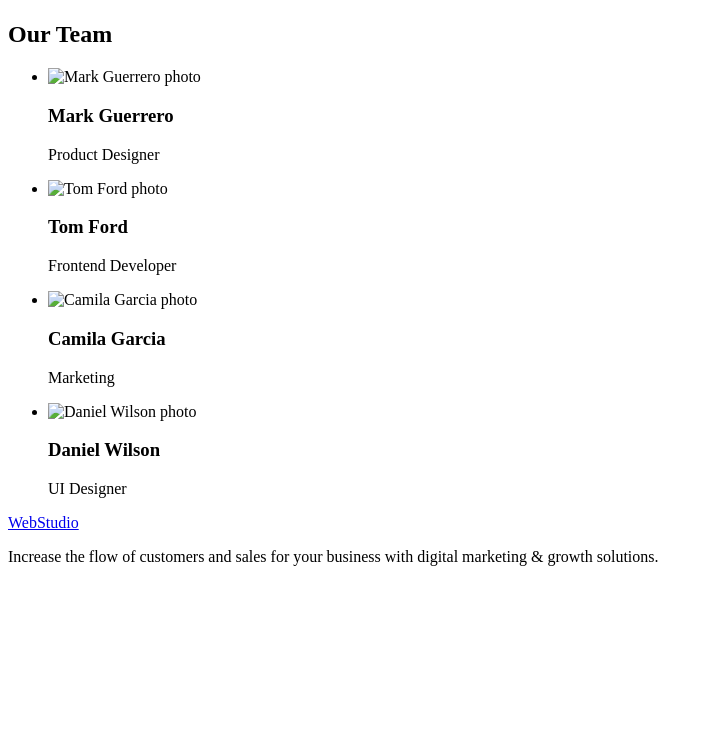
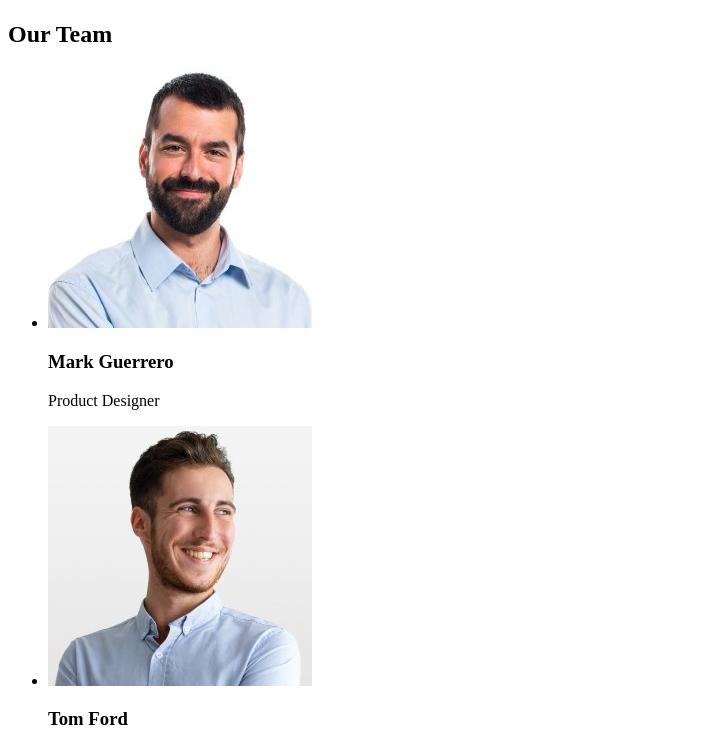
Before and after one commit to dolphin-vr/goit-markup-hw-01, a plain HTML site: page index.html in a window 1280 px wide. Shown: the part 1571-2304 px from the top of the page, without its empty margins (0-709 px from the left). Before the commit the page ends 2153 px from the top, so only its background shows below. Drawn offline with Linux system fonts and the light colour scheme.

Commit message:
Update index.html

```diff
--- a/index.html
+++ b/index.html
@@ -67,22 +67,22 @@
             <h2>Our Team</h2>
             <ul>
                 <li>
-                    <img src="./images/mark_guerrero.jpg" alt="Mark Guerrero photo" width="264">
+                    <img src="./images/workers/mark_guerrero.jpg" alt="Mark Guerrero photo" width="264">
                     <h3>Mark Guerrero</h3>
                     <p>Product Designer</p>
                 </li>
                 <li>
-                    <img src="./images/tom_ford.jpg" alt="Tom Ford photo" width="264">
+                    <img src="./images/workers/tom_ford.jpg" alt="Tom Ford photo" width="264">
                     <h3>Tom Ford</h3>
                     <p>Frontend Developer</p>
                 </li>
                 <li>
-                    <img src="./images/camila_garcia.jpg" alt="Camila Garcia photo" width="264">
+                    <img src="./images/workers/camila_garcia.jpg" alt="Camila Garcia photo" width="264">
                     <h3>Camila Garcia</h3>
                     <p>Marketing</p>
                 </li>
                 <li>
-                    <img src="./images/daniel_wilson.jpg" alt="Daniel Wilson photo" width="264">
+                    <img src="./images/workers/daniel_wilson.jpg" alt="Daniel Wilson photo" width="264">
                     <h3>Daniel Wilson</h3>
                     <p>UI Designer</p>
                 </li>
```
